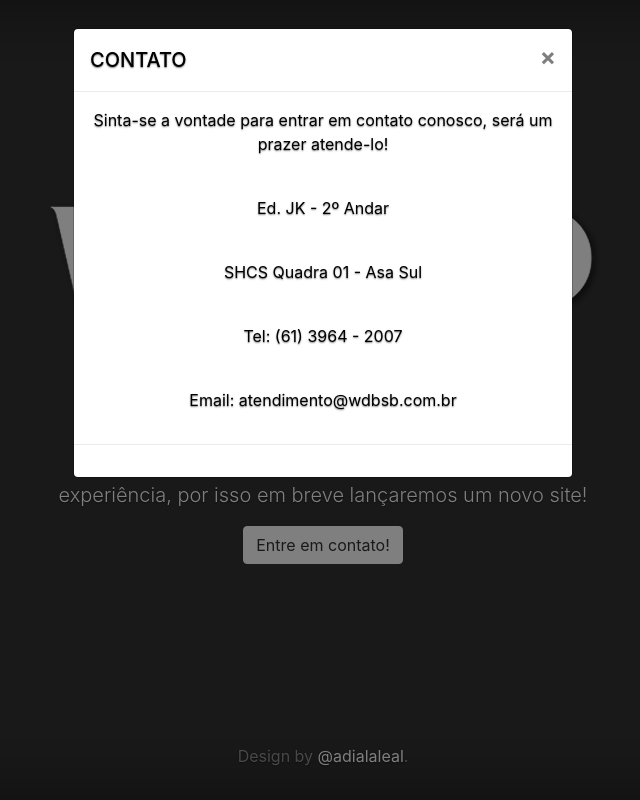
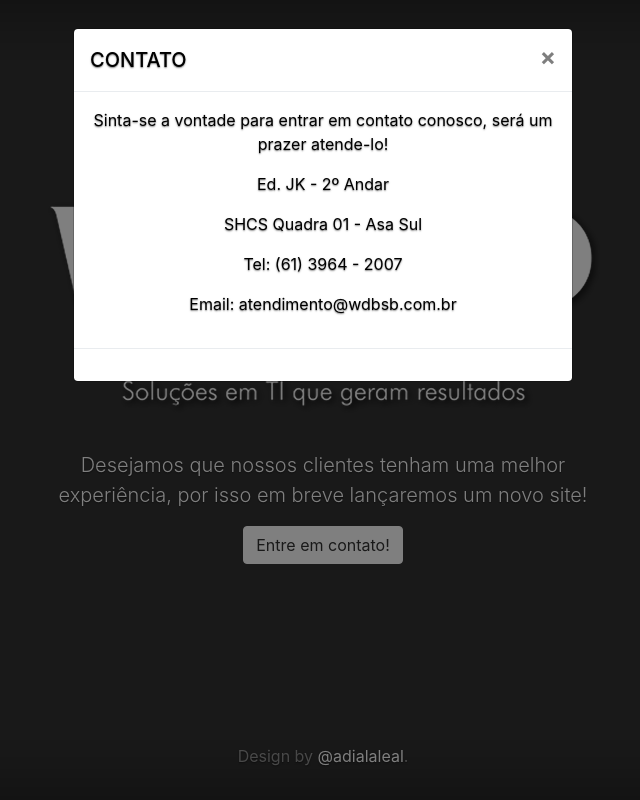
Before and after one commit to adialaleal/wdsite, a plain HTML site: page index.html in a window 1280 px wide. Both pictures are taken after a click on the button "Entre em contato!". Shown: the whole page, without its empty margins (317-957 px from the left). Drawn offline with nearby package versions, Linux system fonts and the light colour scheme.

Commit message:
Retirada dos espaços entre os textos do Modal

```diff
--- a/index.html
+++ b/index.html
@@ -51,10 +51,10 @@
           </div>
           <div class="modal-body">
             <p style="color: black">
-            Sinta-se a vontade para entrar em contato conosco, será um prazer atende-lo!</p><br>
-            <p style="color: black">Ed. JK - 2º Andar</p><br>
-            <p style="color: black">SHCS Quadra 01 - Asa Sul</p><br>
-            <p style="color: black">Tel: (61) 3964 - 2007</p><br>
+            Sinta-se a vontade para entrar em contato conosco, será um prazer atende-lo!</p>
+            <p style="color: black">Ed. JK - 2º Andar</p>
+            <p style="color: black">SHCS Quadra 01 - Asa Sul</p>
+            <p style="color: black">Tel: (61) 3964 - 2007</p>
             <p style="color: black">Email: atendimento@wdbsb.com.br</p>
           </div>
           <div class="modal-footer">
```
